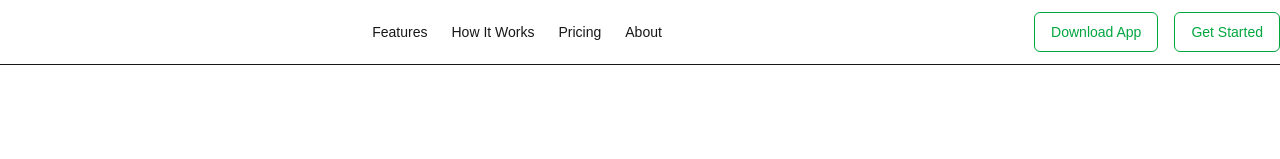
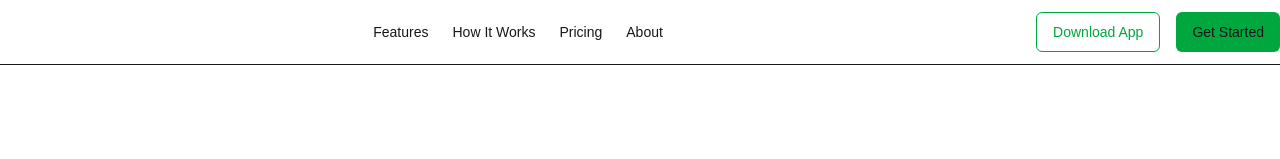
Before and after one commit to 1ASI0657-2510-3586-Grupo3-EcoMovil/landing, a Next.js app: page / in a window 1280 px wide. Shown: the top 159 px of the page. Built offline with nearby package versions, Linux system fonts and the light colour scheme.

Commit message:
Revert "hotfix: css problem"
This reverts commit 5f6bceebd51bb889477bdb40cf415b62bc3c10c3.

```diff
--- a/app/components/cta-section.tsx
+++ b/app/components/cta-section.tsx
@@ -11,12 +11,7 @@ export function CTASection() {
             rent or list vehicles, we've got you covered.
           </p>
           <div className="flex flex-col sm:flex-row gap-4 justify-center">
-            <Button
-                className="bg-green-600 hover:bg-green-700 h-12 px-8"
-                onClick={() => window.open("https://dev.dm5piayuhlgrr.amplifyapp.com", "_blank")}
-            >
-              Get Started Now
-            </Button>
+            <Button className="bg-green-600 hover:bg-green-700 h-12 px-8">Get Started Now</Button>
             <Button variant="outline" className="border-green-600 text-green-600 hover:bg-green-50 h-12 px-8">
               Contact Sales
             </Button>
--- a/app/components/header.tsx
+++ b/app/components/header.tsx
@@ -35,14 +35,9 @@ export function Header() {
               Download App
             </Button>
           </Link>
-          <Button
-              variant="outline"
-              className="border-green-600 text-green-600 hover:bg-green-50"
-              onClick={() => window.open("https://dev.dm5piayuhlgrr.amplifyapp.com", "_blank")}
-          >
-            Get Started
-          </Button>
-
+          <Link href="#pricing">
+            <Button className="bg-green-600 hover:bg-green-700">Get Started</Button>
+          </Link>
         </div>
       </div>
     </header>
--- a/app/components/hero-section.tsx
+++ b/app/components/hero-section.tsx
@@ -6,8 +6,8 @@ import { ArrowRight } from "lucide-react"
 export function HeroSection() {
   return (
     <section className="relative overflow-hidden bg-white py-16 md:py-24">
-      <div className="mx-auto max-w-7xl px-4 flex flex-col md:flex-row items-center gap-8 md:gap-16">
-      <div className="flex flex-col gap-4 md:w-1/2">
+      <div className="container flex flex-col md:flex-row items-center gap-8 md:gap-16">
+        <div className="flex flex-col gap-4 md:w-1/2">
           <Badge className="w-fit bg-green-100 text-green-800 hover:bg-green-100">Eco-Friendly Transportation</Badge>
           <h1 className="text-4xl md:text-5xl lg:text-6xl font-bold tracking-tight">
             Rent & Share <span className="text-green-600">Bikes & Scooters</span> Anywhere
```
